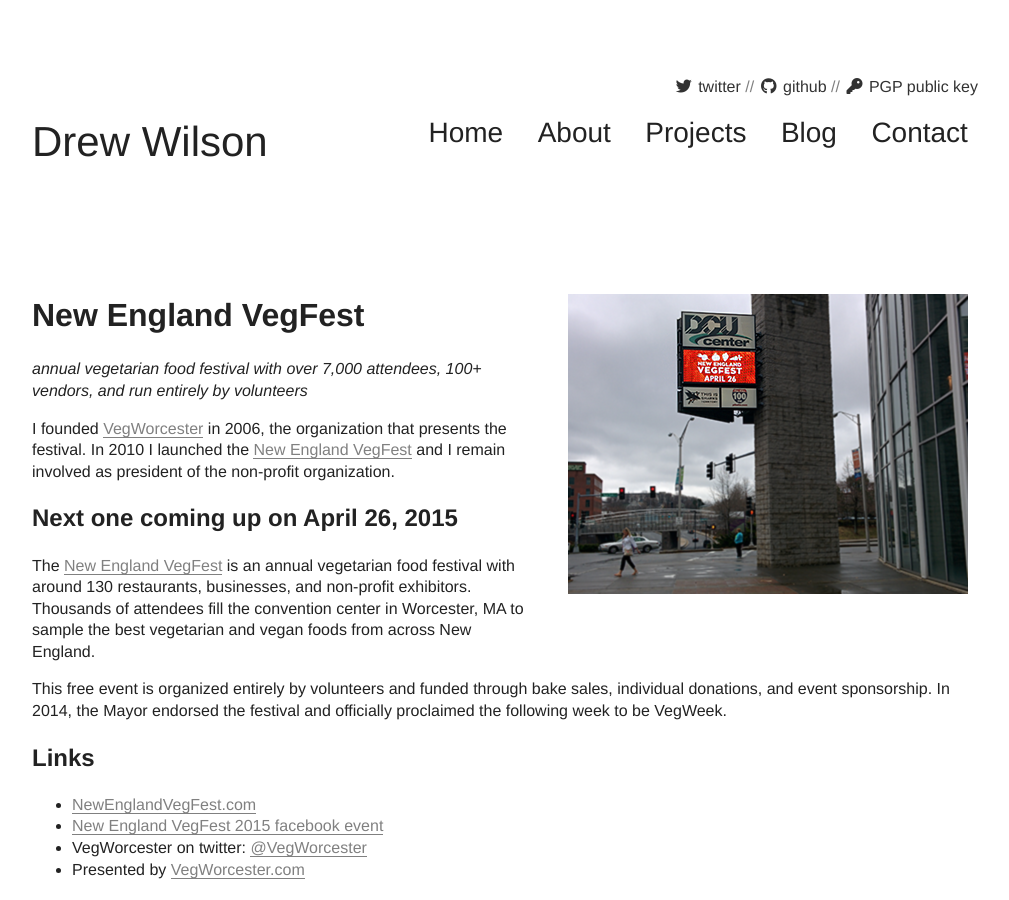
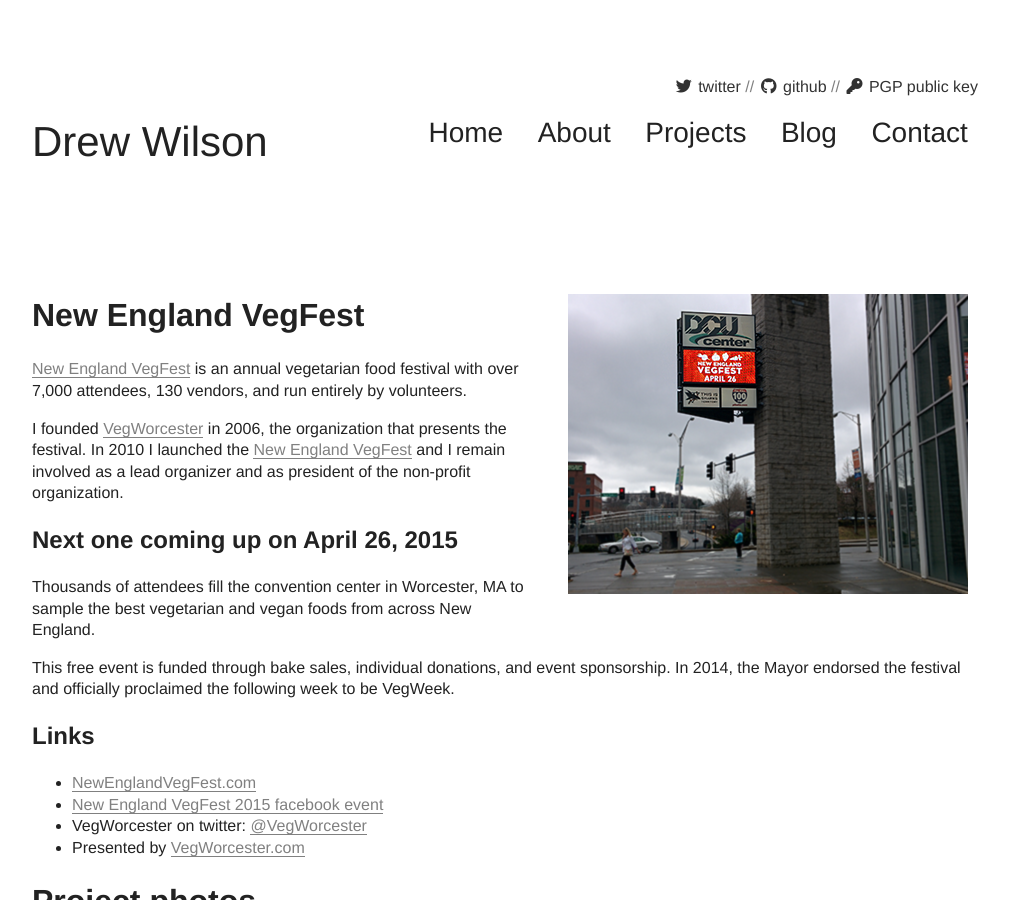
Before and after one commit to drewrwilson/drewrwilson.github.io, a Jekyll site: the page built from _posts/projects/2015-01-01-new-england-vegfest.md, in a window 1280 px wide and 900 px high. Shown: the whole window, without its empty margins (140-1149 px from the left). Built offline with Jekyll 4.4.1, drawn with Linux system fonts in a browser that asks for light colours; nearby versions of some CDN libraries; library files that are not in the unit come from our copies.

Commit message:
nevegfest update

```diff
--- a/_posts/projects/2015-01-01-new-england-vegfest.md
+++ b/_posts/projects/2015-01-01-new-england-vegfest.md
@@ -19,15 +19,15 @@
 
 ---
 
-*annual vegetarian food festival with over 7,000 attendees, 100+ vendors, and run entirely by volunteers*
+[New England VegFest](https://NewEnglandVegFest.com) is an annual vegetarian food festival with over 7,000 attendees, 130 vendors, and run entirely by volunteers.
 
-I founded [VegWorcester](http://VegWorcester.com) in 2006, the organization that presents the festival. In 2010 I launched the [New England VegFest](https://NewEnglandVegFest.com)  and I remain involved as president of the non-profit organization.
+I founded [VegWorcester](http://VegWorcester.com) in 2006, the organization that presents the festival. In 2010 I launched the [New England VegFest](https://NewEnglandVegFest.com)  and I remain involved as a lead organizer and as president of the non-profit organization.
 
 ## Next one coming up on April 26, 2015
 
-The [New England VegFest](https://NewEnglandVegFest.com) is an annual vegetarian food festival with around 130 restaurants, businesses, and non-profit exhibitors. Thousands of attendees fill the convention center in Worcester, MA to sample the best vegetarian and vegan foods from across New England.
+Thousands of attendees fill the convention center in Worcester, MA to sample the best vegetarian and vegan foods from across New England.
 
-This free event is organized entirely by volunteers and funded through bake sales, individual donations, and event sponsorship. In 2014, the Mayor endorsed the festival and officially proclaimed the following week to be VegWeek.
+This free event is funded through bake sales, individual donations, and event sponsorship. In 2014, the Mayor endorsed the festival and officially proclaimed the following week to be VegWeek.
 
 ## Links
 
```
